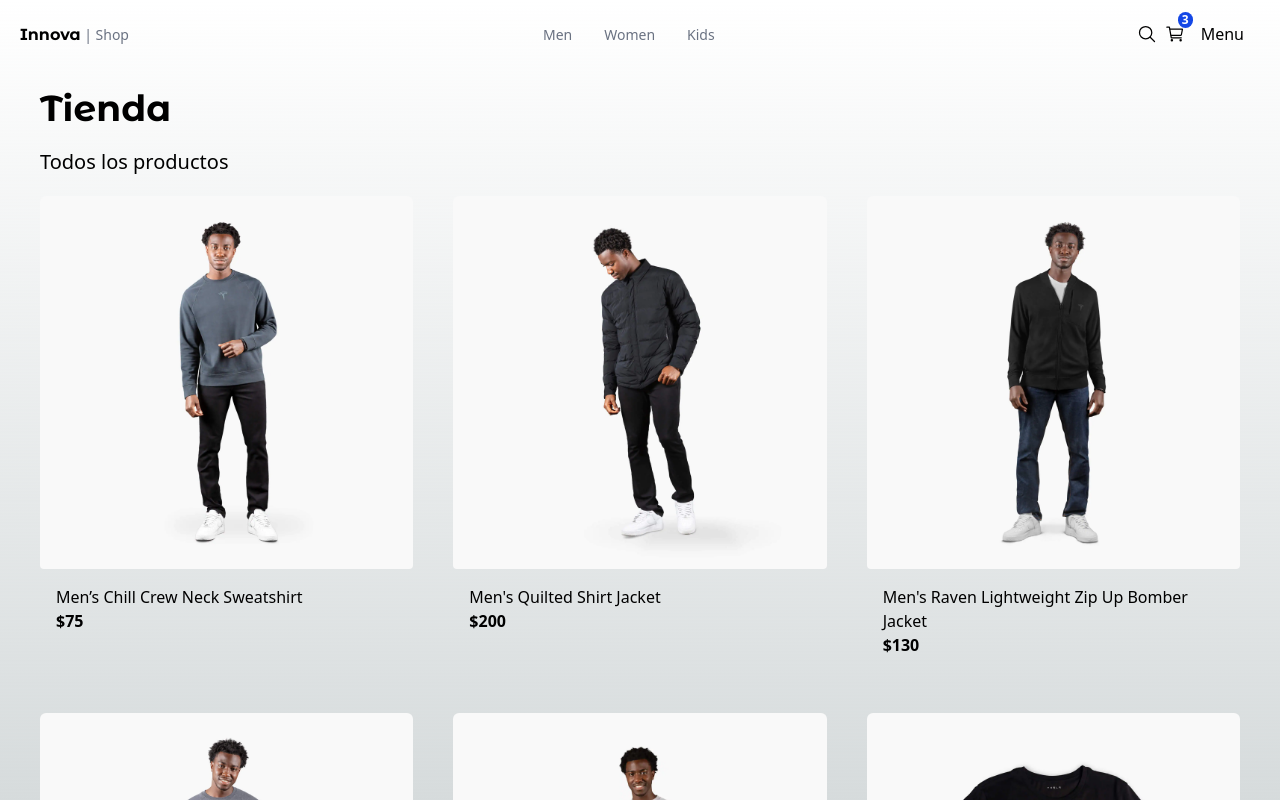
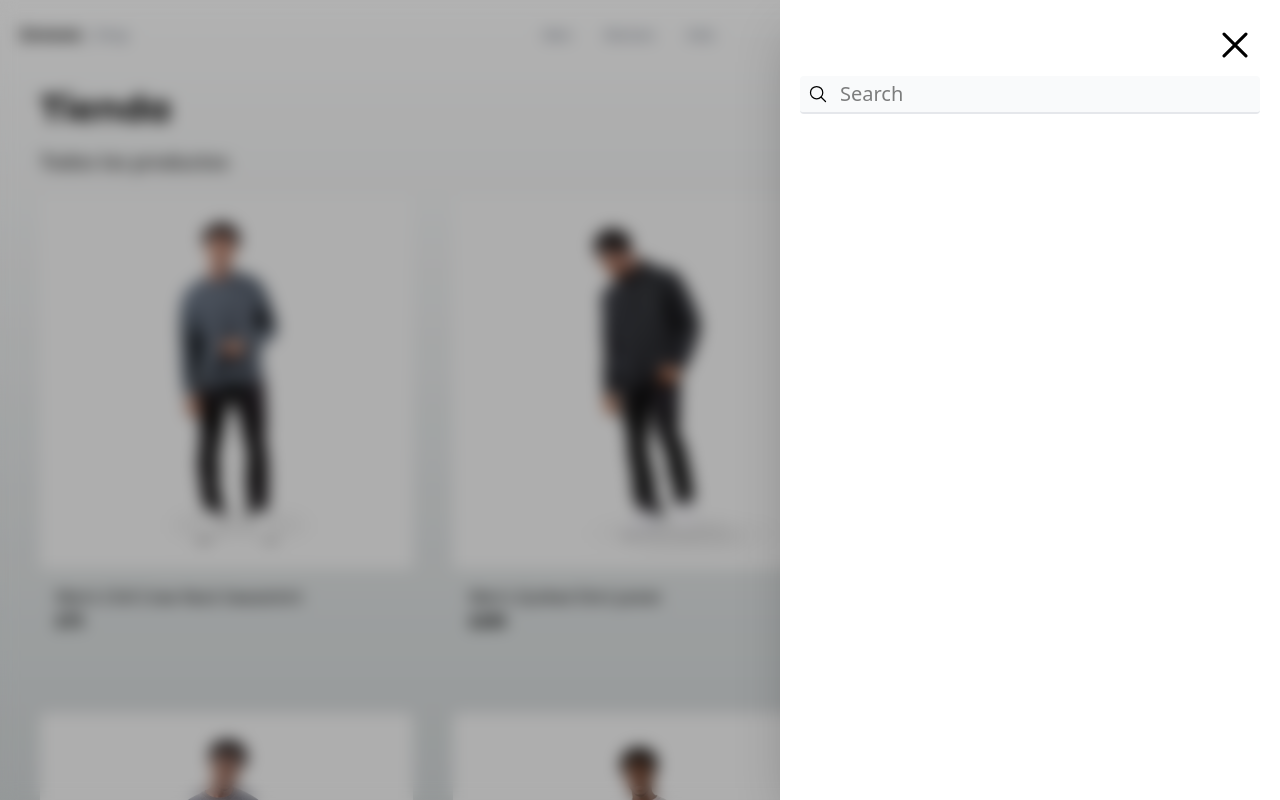
Before and after one commit to leuuis/03-innova-shop, a Next.js app: page / in a window 1280 px wide. Shown: the top 800 px of the page. Built offline with nearby package versions, Linux system fonts and the light colour scheme.

Commit message:
Sidebar component added with close and search elements

```diff
--- a/app/(shop)/layout.tsx
+++ b/app/(shop)/layout.tsx
@@ -1,4 +1,4 @@
-import { TopMenu } from "@/components";
+import { Sidebar, TopMenu } from "@/components";
 
 export default function ShopLayout({
     children
@@ -8,6 +8,7 @@
     return (
         <main className="min-h-screen">
             <TopMenu />
+            <Sidebar />
             <div className="px-0 sm:px-10">
                 {children}
             </div>
--- /dev/null
+++ b/components/ui/sidebar/Sidebar.tsx
@@ -0,0 +1,41 @@
+'use client'
+
+import { IoCloseOutline, IoSearchOutline } from "react-icons/io5"
+
+export const Sidebar = () => {
+    return (
+        <div>
+            {/* Background black */}
+            <div
+                className='fixed top-0 left-0 w-screen h-screen z-10 bg-black opacity-30'
+            />
+
+            {/* Blur */}
+            <div
+                className="fade-in backdrop-filter backdrop-blur-sm fixed top-0 left-0 w-screen h-screen z-10"
+            />
+
+            {/* Sidemenu */}
+            <nav
+                //TODO: Slide efect
+                className="fixed p-5 right-0 top-0 w-125 h-screen bg-white z-20 shadow-2xl transform transition-all duration-300 text-black">
+                <IoCloseOutline
+                    size={50}
+                    className="absolute top-5 right-5 cursor-pointer"
+                    onClick={() => console.log('click sidemenu')}
+                />
+
+                {/* Input */}
+                <div className="relative mt-14">
+                    <IoSearchOutline size={20} className="absolute top-2 left-2" />
+                    <input
+                        type="text"
+                        placeholder="Search"
+                        className="w-full bg-gray-50 rounded pl-10 py-1 pr-10 border-b-2 text-xl border-gray-200 focus:outline-none focus:border-blue-600"
+                    />
+                </div>
+            </nav>
+
+        </div>
+    )
+}
```
Also changed, not shown: components/index.ts (+5 -4 lines).
